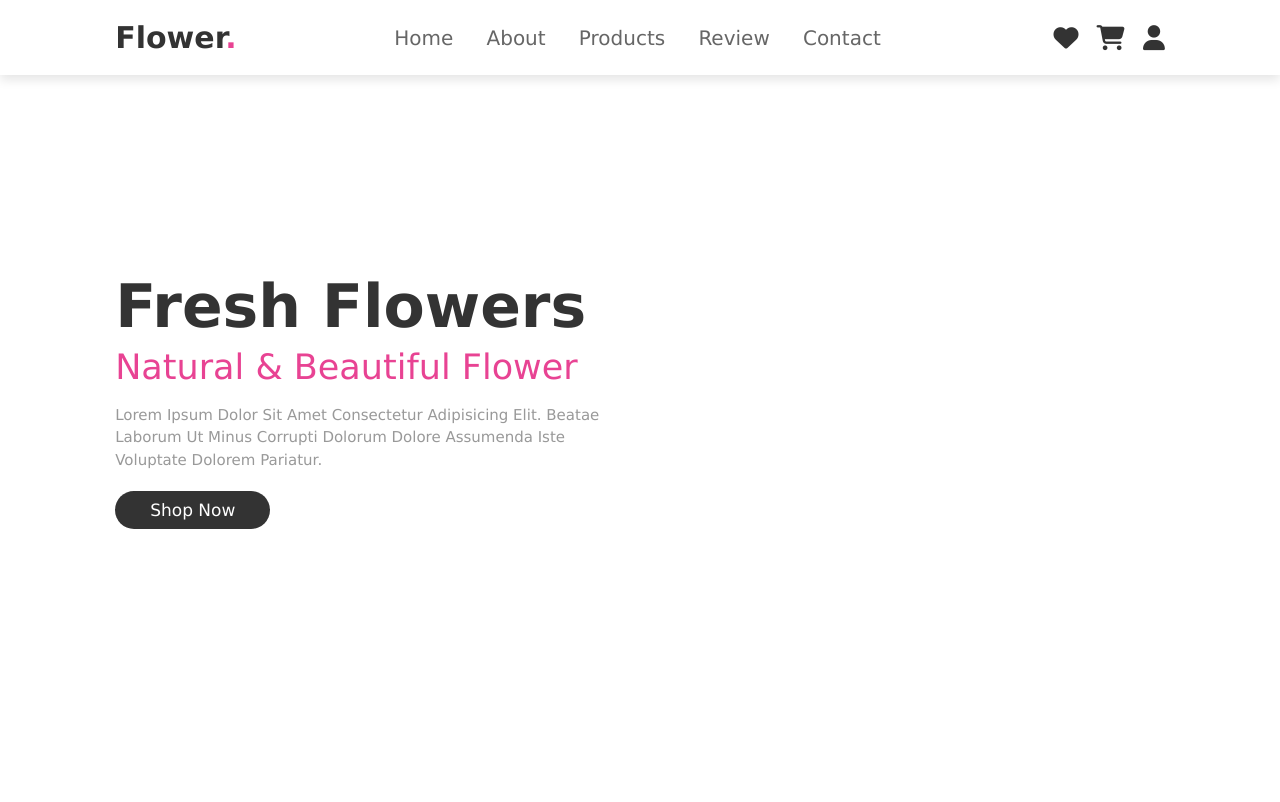
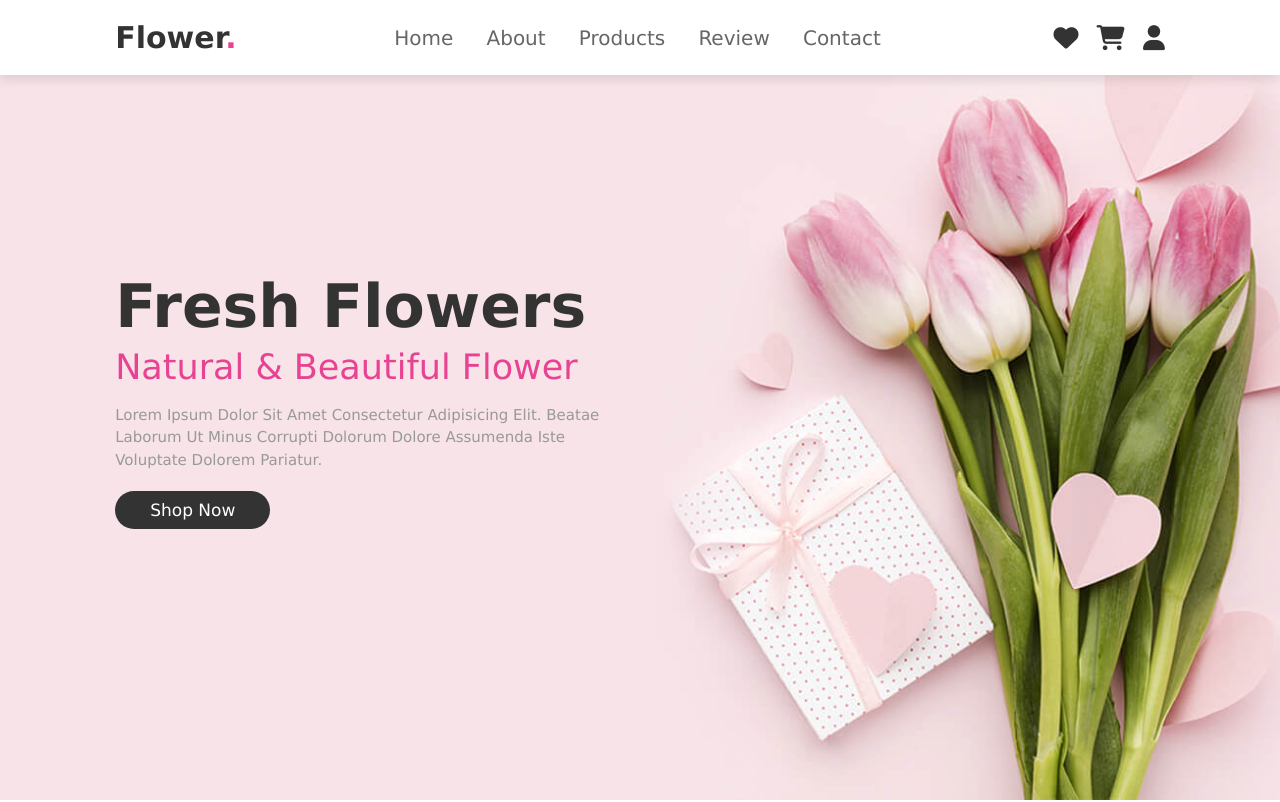
Before and after one commit to Shagufta-Perween/The_Flower_Market, a plain HTML site: page index.html in a window 1280 px wide. Shown: the top 802 px of the page. Drawn offline with Linux system fonts and the light colour scheme; the site is published under a folder, as on GitHub Pages, so addresses that start at the root find nothing.

Commit message:
Update style.css

```diff
--- a/style.css
+++ b/style.css
@@ -112,7 +112,7 @@ header .fa-bars{
     display: flex;
     align-items: center;
     min-height: 100vh;
-    background:url(/images/home-bg.jpg) no-repeat;
+    background:url(images/home-bg.jpg) no-repeat;
     background-size: cover;
     background-position: center;
 }
```
